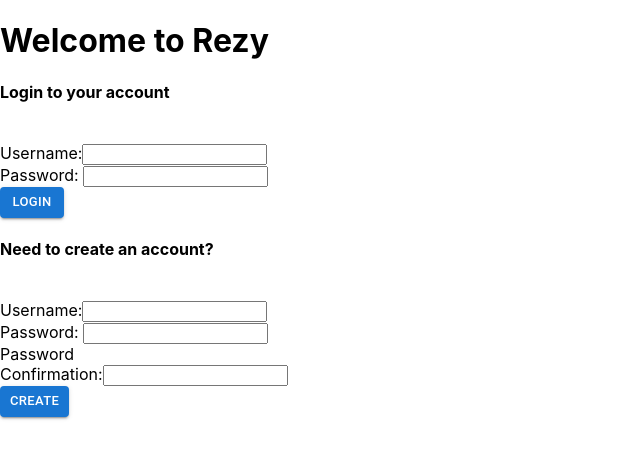
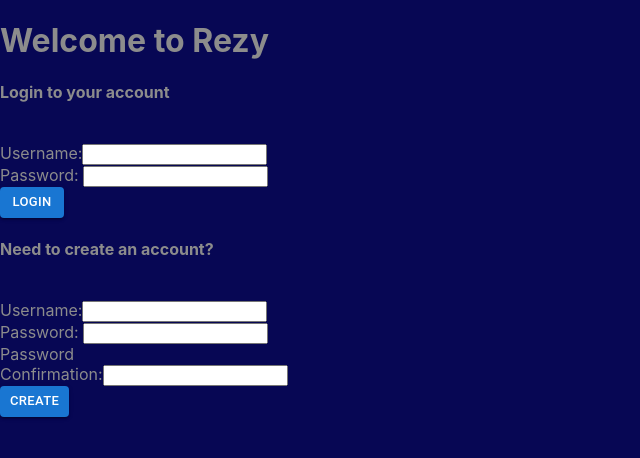
Before and after one commit to mkienbus/rezy-frontend, a React (Create React App) app: page / in a window 1280 px wide. Shown: the top 458 px of the page, without its empty margins (0-640 px from the left). Built offline with nearby package versions, Linux system fonts and the light colour scheme; no server answers.

Commit message:
CSS change background and text color, need to get buttons to match body text

```diff
--- a/src/index.css
+++ b/src/index.css
@@ -5,6 +5,8 @@ body {
     sans-serif;
   -webkit-font-smoothing: antialiased;
   -moz-osx-font-smoothing: grayscale;
+  background-color: #070754;
+  color: rgb(140, 140, 140);
 }
 
 code {
```
